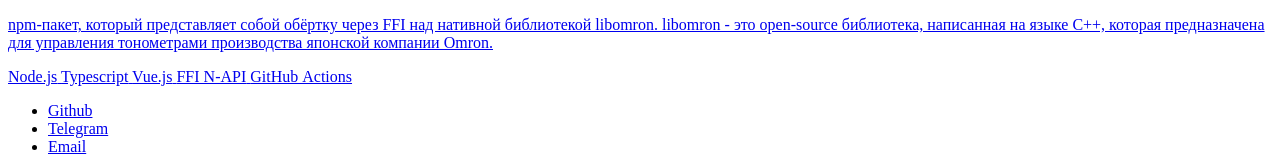
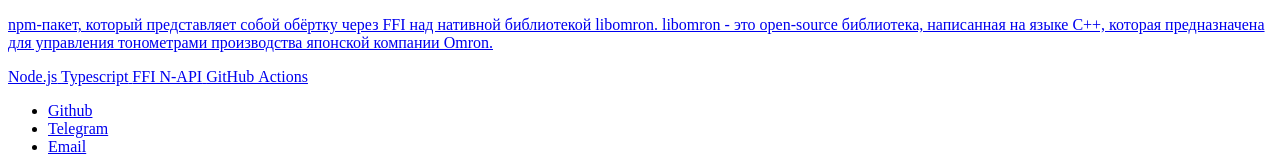
Before and after one commit to jonathanblade/webpage, an Astro site: page /projects in a window 1280 px wide. Shown: the part 280-438 px from the top of the page. Built offline with nearby package versions, Linux system fonts and the light colour scheme; Astro itself is replaced by a stand-in of ours.

Commit message:
fix: remove Vue.js badge

```diff
--- a/src/data.js
+++ b/src/data.js
@@ -19,7 +19,7 @@ export const PROJECTS = [
     },
     repo: 'https://github.com/omronjs',
     href: 'https://github.com/jonathanblade/omronjs',
-    stack: ['Node.js', 'Typescript', 'Vue.js', 'FFI\u00A0N-API', 'GitHub\u00A0Actions'],
+    stack: ['Node.js', 'Typescript', 'FFI\u00A0N-API', 'GitHub\u00A0Actions'],
   },
 ];
 
```
